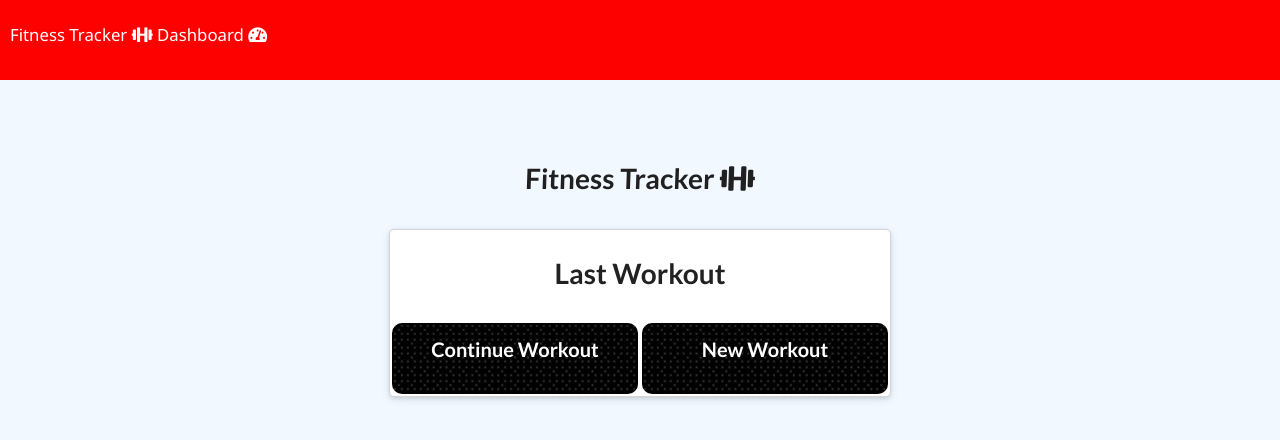
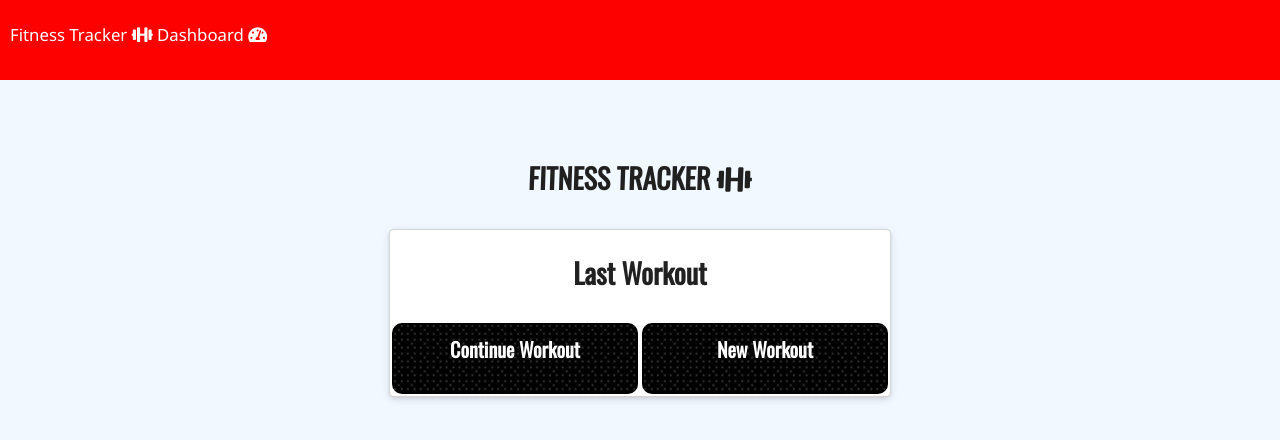
Before and after one commit to svivoli/Workout-Tracker, a website: page public/index.html in a window 1280 px wide. Drawn offline with nearby package versions, Linux system fonts and the light colour scheme; no server answers.

Commit message:
google font oswald

```diff
--- a/public/index.html
+++ b/public/index.html
@@ -21,7 +21,7 @@
     </nav>
     <div class="wrapper workout">
       <header>
-        <h1>Fitness Tracker <i class="fas fa-dumbbell"></i></h1>
+        <h1>FITNESS TRACKER <i class="fas fa-dumbbell"></i></h1>
       </header>
       <div class="ui container workout">
             <div class="ui raised card m-auto">
--- a/public/style.css
+++ b/public/style.css
@@ -441,6 +441,9 @@ form > button {
 }
 
 /* added styles */
+h1, h3 {
+  font-family: 'Oswald' !important;
+}
 .navbar {
   background: rgb(253, 1, 1);
 }
@@ -448,5 +451,6 @@ form > button {
   background: url('./img/5-dots.png') !important;
   border: solid 4px grey;
   color: white !important;
+  font-family: 'Oswald' !important;
   width: 50%;
 }
```
